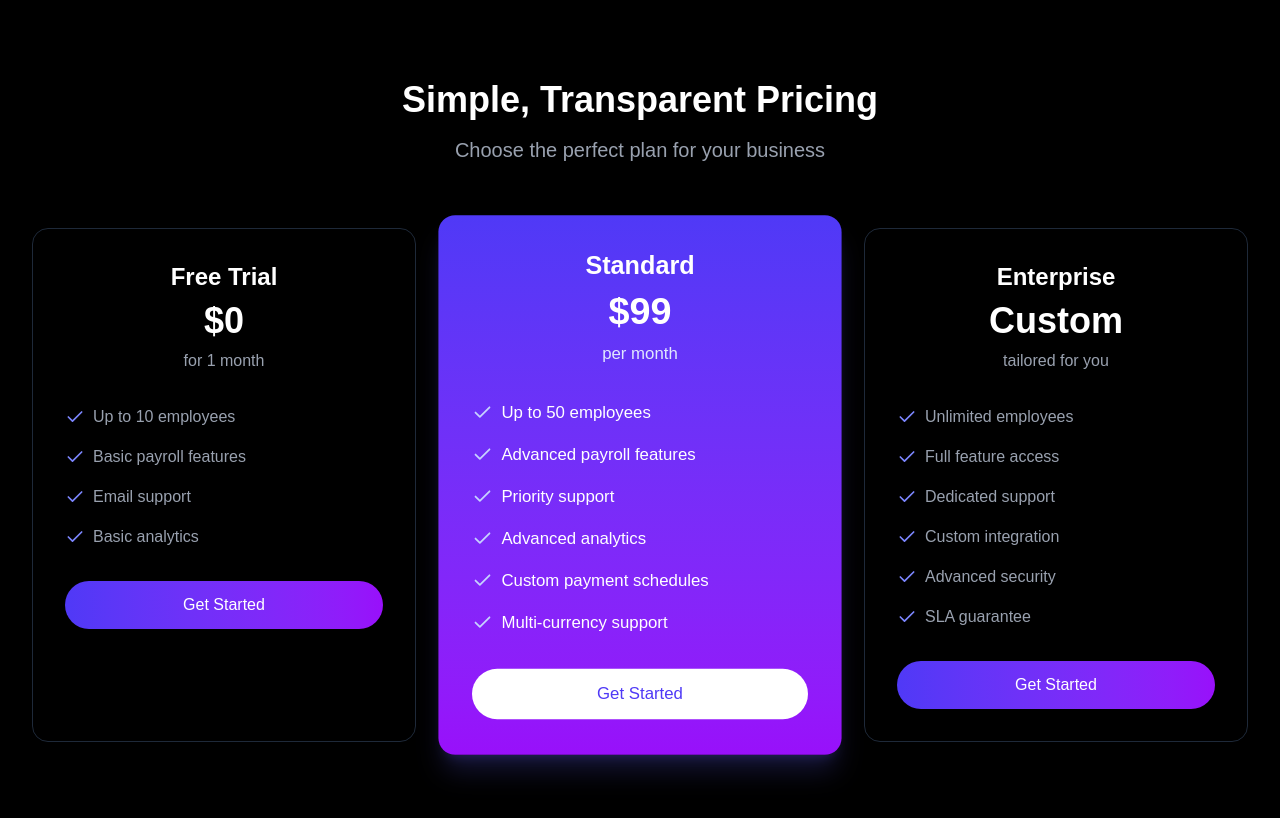
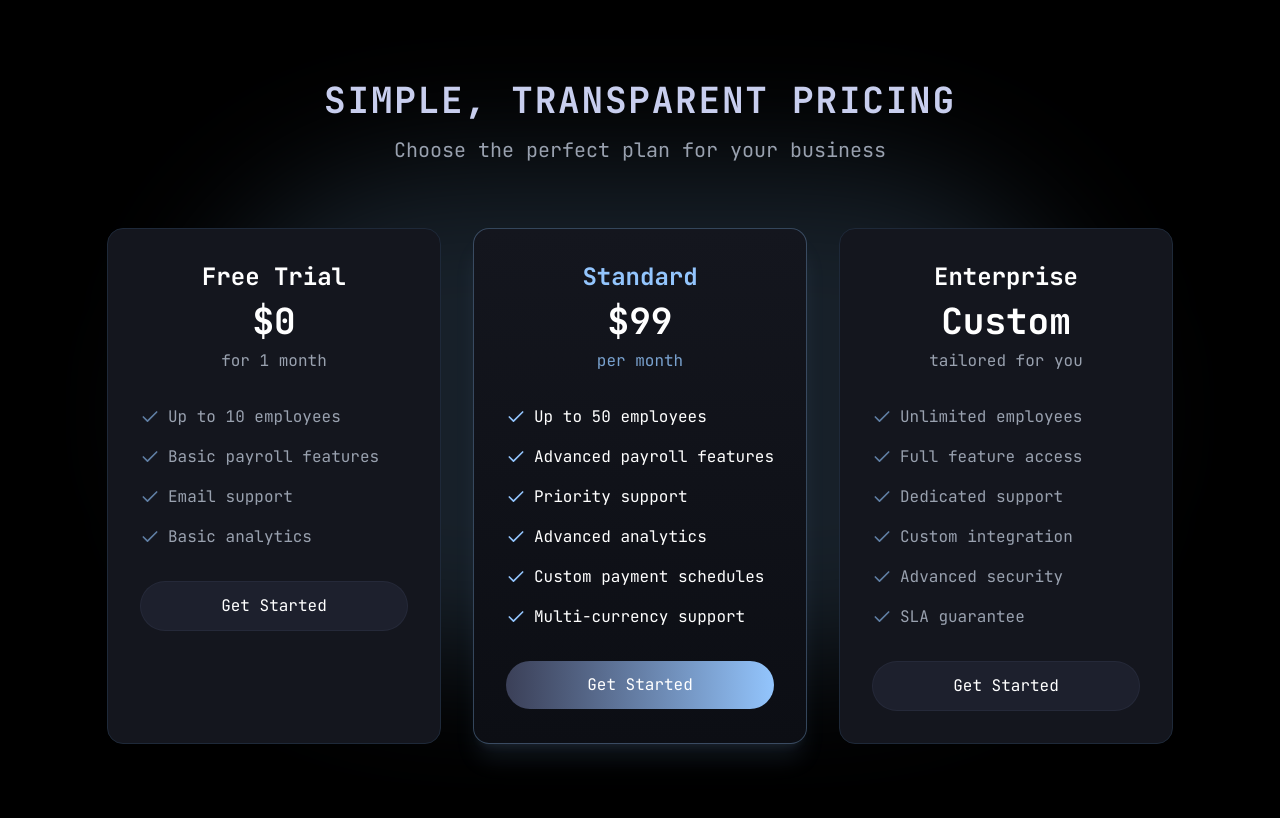
Before and after one commit to PayZoll-Orgs/Payzoll_Frontend-1.0.0, a Next.js app: page /Pricing in a window 1280 px wide. Shown: the top 818 px of the page. Built offline with nearby package versions, Linux system fonts and the light colour scheme.

Commit message:
frontend: update pricing page ui

```diff
--- a/src/components/home/Pricing.tsx
+++ b/src/components/home/Pricing.tsx
@@ -1,3 +1,4 @@
+"use client";
 
 import React from 'react';
 import { Check } from 'lucide-react';
@@ -57,15 +58,19 @@ const Pricing = () => {
   ];
 
   return (
-    <section id="pricing" className="py-20 bg-crypto-dark relative">
+    <section id="pricing" className="py-20 bg-black relative min-h-screen flex flex-col items-center justify-center">
+      {/* Background effects */}
       <div className="absolute inset-0 bg-grid-pattern opacity-[0.02]"></div>
+      <div className="absolute inset-0 flex justify-center items-center">
+        <div className="w-[70%] h-[60%] bg-blue-300/16 blur-3xl rounded-full"></div>
+      </div>
 
       <div className="max-w-7xl mx-auto px-4 sm:px-6 lg:px-8 relative z-10">
         <div className="text-center mb-16">
-          <h2 className="text-4xl font-bold text-white mb-4">
+          <h2 className="text-4xl font-bold text-[#c8ceee] mb-4 font-mono tracking-wider uppercase">
             Simple, Transparent Pricing
           </h2>
-          <p className="text-xl text-gray-400">
+          <p className="text-xl text-gray-400 font-mono">
             Choose the perfect plan for your business
           </p>
         </div>
@@ -74,16 +79,16 @@ const Pricing = () => {
           {pricingTiers.map((tier, index) => (
             <div
               key={index}
-              className={`rounded-2xl p-8 ${
+              className={`rounded-2xl p-8 border ${
                 tier.isPopular
-                  ? 'bg-gradient-to-b from-indigo-600 to-purple-600 text-white shadow-xl shadow-indigo-500/20 transform scale-105'
-                  : 'bg-crypto-card border border-gray-800'
+                  ? 'border-[#93c5fd]/30 bg-gradient-to-b from-[#14161E] to-[#0c0e14] shadow-xl shadow-[#93c5fd]/10 transform hover:scale-105 transition-all duration-300'
+                  : 'border-gray-800 bg-[#14161E] hover:border-[#93c5fd]/30 transition-all duration-300'
               }`}
             >
               <div className="text-center mb-8">
-                <h3 className="text-2xl font-bold mb-2 text-white">{tier.name}</h3>
-                <div className="text-4xl font-bold mb-2">{tier.price}</div>
-                <div className={tier.isPopular ? 'text-indigo-100' : 'text-gray-400'}>
+                <h3 className={`text-2xl font-bold mb-2 ${tier.isPopular ? 'text-[#93c5fd]' : 'text-white'} font-mono`}>{tier.name}</h3>
+                <div className={`text-4xl font-bold mb-2 ${tier.isPopular ? 'text-white' : 'text-white'} font-mono`}>{tier.price}</div>
+                <div className={tier.isPopular ? 'text-[#93c5fd]/80' : 'text-gray-400'}>
                   {tier.period}
                 </div>
               </div>
@@ -93,7 +98,7 @@ const Pricing = () => {
                   <li key={featureIndex} className="flex items-center">
                     <Check
                       className={`h-5 w-5 mr-2 ${
-                        tier.isPopular ? 'text-indigo-200' : 'text-indigo-400'
+                        tier.isPopular ? 'text-[#93c5fd]' : 'text-[#93c5fd]/60'
                       }`}
                     />
                     <span className={tier.isPopular ? 'text-white' : 'text-gray-400'}>
@@ -104,10 +109,10 @@ const Pricing = () => {
               </ul>
 
               <button
-                className={`w-full py-3 rounded-full text-center transition-all ${
+                className={`w-full py-3 rounded-full text-center transition-all font-mono ${
                   tier.isPopular
-                    ? 'bg-white text-indigo-600 hover:shadow-lg'
-                    : 'bg-gradient-to-r from-indigo-600 to-purple-600 text-white hover:shadow-lg hover:shadow-indigo-500/20'
+                    ? 'bg-gradient-to-r from-[#3B4058] to-[#93c5fd] text-white hover:shadow-lg hover:shadow-[#93c5fd]/20'
+                    : 'bg-[#1D202D] border border-[#3B4058]/30 text-white hover:bg-[#2d3045] hover:border-[#93c5fd]/40'
                 }`}
               >
                 Get Started
@@ -116,6 +121,11 @@ const Pricing = () => {
           ))}
         </div>
       </div>
+      <style jsx>{`
+        h2, h3, div, span, button {
+          font-family: 'JetBrains Mono', monospace;
+        }
+      `}</style>
     </section>
   );
 };
```
